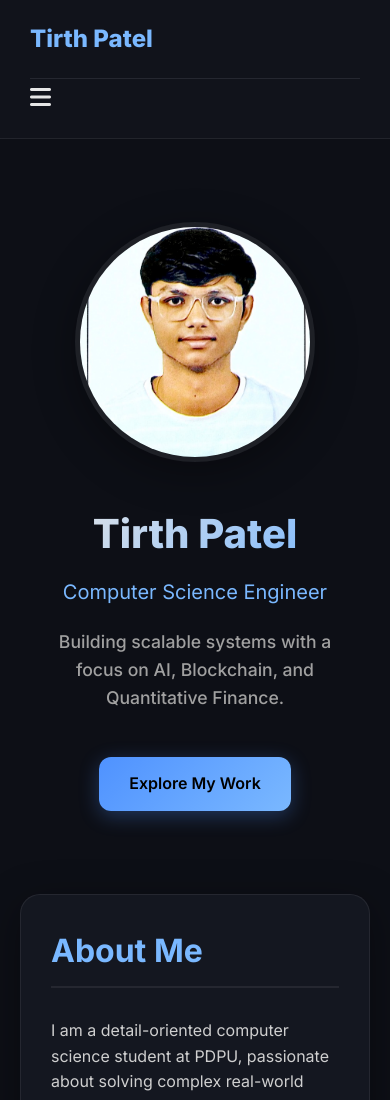
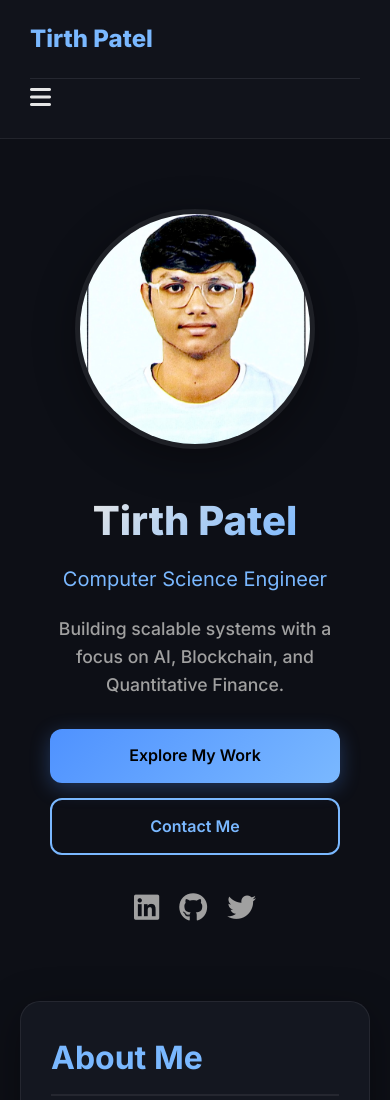
Before and after one commit to Tirth5105/Tirth5105.github.io, a plain HTML site: page index.html in a window 390 px wide. Shown: the top 1100 px of the page. Drawn offline with Linux system fonts and the light colour scheme.

Commit message:
Update index.html

```diff
--- a/index.html
+++ b/index.html
@@ -161,7 +161,7 @@
       transform: translateY(0);
     }
 
-    /* --- 5. Hero Section --- */
+    /* --- 5. Hero Section (UPDATED) --- */
     .hero {
       display: flex;
       padding: 120px 60px;
@@ -210,24 +210,64 @@
         font-size: 1.1rem;
         color: var(--text-dark);
         font-weight: 500;
+        margin-bottom: 30px; /* Added margin */
+    }
+
+    /* NEW Button Styles */
+    .hero-buttons {
+        display: flex;
+        gap: 15px;
+        align-items: center;
+    }
+
+    .btn-primary, .btn-secondary {
+      display: inline-block;
+      padding: 14px 30px;
+      border-radius: 12px;
+      font-weight: 600;
+      text-decoration: none;
+      transition: all 0.3s ease;
+      text-align: center;
     }
 
     .btn-primary {
-      display: inline-block;
-      padding: 14px 30px;
       background: linear-gradient(135deg, var(--primary-blue-light), var(--primary-blue));
       color: #000;
-      border-radius: 12px;
-      margin-top: 30px;
-      font-weight: 600;
-      text-decoration: none;
-      transition: all 0.3s ease;
       box-shadow: 0 5px 20px rgba(79, 146, 255, 0.3);
     }
 
     .btn-primary:hover {
       transform: translateY(-3px);
       box-shadow: 0 8px 25px rgba(79, 146, 255, 0.5);
+    }
+
+    .btn-secondary {
+        background: transparent;
+        color: var(--primary-blue);
+        border: 2px solid var(--primary-blue);
+    }
+
+    .btn-secondary:hover {
+        background: rgba(122, 184, 255, 0.1);
+        transform: translateY(-3px);
+    }
+
+    /* NEW Hero Socials */
+    .hero-socials {
+        margin-top: 30px;
+        display: flex;
+        gap: 20px;
+    }
+
+    .hero-socials a {
+        font-size: 1.8rem;
+        color: var(--text-dark);
+        transition: all 0.3s ease;
+    }
+
+    .hero-socials a:hover {
+        color: var(--primary-blue);
+        transform: scale(1.1);
     }
 
     /* --- 6. Content Sections (About, Education, etc.) --- */
@@ -299,7 +339,7 @@
       border-radius: 15px;
       border: 1px solid var(--border-color);
       transition: transform 0.3s ease, background 0.3s ease, box-shadow 0.3s ease;
-      overflow: hidden; /* To contain the image */
+      overflow: hidden;
     }
 
     .project-card:hover {
@@ -311,12 +351,13 @@
     .project-image {
         height: 200px;
         width: 100%;
+        background-color: #0d0f16;
     }
 
     .project-image img {
         width: 100%;
         height: 100%;
-        object-fit: cover; /* Ensures image covers the area */
+        object-fit: cover;
     }
 
     .project-content {
@@ -372,14 +413,14 @@
     }
 
     .article-card {
-        display: flex; /* Changed to flex */
+        display: flex;
         gap: 25px;
         background: rgba(255, 255, 255, 0.03);
         border-radius: 15px;
         border: 1px solid var(--border-color);
         padding: 25px;
         transition: transform 0.3s ease, background 0.3s ease;
-        text-decoration: none; /* Make the whole card a link */
+        text-decoration: none;
     }
 
     .article-card:hover {
@@ -393,6 +434,7 @@
         height: 150px;
         border-radius: 10px;
         overflow: hidden;
+        background-color: #0d0f16;
     }
 
     .article-image img {
@@ -482,7 +524,7 @@
         margin: 0 0 15px 0;
         padding-bottom: 15px;
         border-bottom: 1px solid var(--border-color);
-        flex-grow: 1; /* Pushes author to the bottom */
+        flex-grow: 1;
     }
 
     .testimonial-author {
@@ -685,8 +727,27 @@
         padding: 60px 30px;
       }
 
+      .hero-text {
+          align-items: center; /* Center hero content on mobile */
+          display: flex;
+          flex-direction: column;
+      }
+
       .hero-text h1 {
         font-size: 2.5rem;
+      }
+
+      .hero-buttons {
+          flex-direction: column; /* Stack buttons on mobile */
+          width: 100%;
+      }
+
+      .btn-primary, .btn-secondary {
+          width: 100%; /* Make buttons full-width on mobile */
+      }
+
+      .hero-socials {
+          justify-content: center; /* Center social icons */
       }
 
       .container {
@@ -698,7 +759,6 @@
           font-size: 2rem;
       }
 
-      /* Stack all grids on mobile */
       .project-grid,
       .services-grid,
       .skill-categories,
@@ -708,11 +768,11 @@
       }
 
       .article-card {
-          flex-direction: column; /* Stack article image on top */
+          flex-direction: column;
       }
 
       .article-image {
-          width: 100%; /* Full width for image */
+          width: 100%;
           height: 180px;
       }
 
@@ -751,7 +811,18 @@
     <h1>Tirth Patel</h1>
     <p class="subtitle">Computer Science Engineer</p>
     <p class="focus">Building scalable systems with a focus on AI, Blockchain, and Quantitative Finance.</p>
-    <a class="btn-primary" href="#projects">Explore My Work</a>
+
+    <div class="hero-buttons">
+        <a class="btn-primary" href="#projects">Explore My Work</a>
+        <a class="btn-secondary" href="#contact">Contact Me</a>
+    </div>
+
+    <div class="hero-socials">
+        <a href="#" target="_blank" title="LinkedIn"><i class="fab fa-linkedin"></i></a>
+        <a href="#" target="_blank" title="GitHub"><i class="fab fa-github"></i></a>
+        <a href="#" target="_blank" title="Twitter/X"><i class="fab fa-twitter"></i></a>
+    </div>
+
   </div>
   <img src="assets/profile.jpg" alt="Tirth Patel Profile Picture" />
 </section>
```
